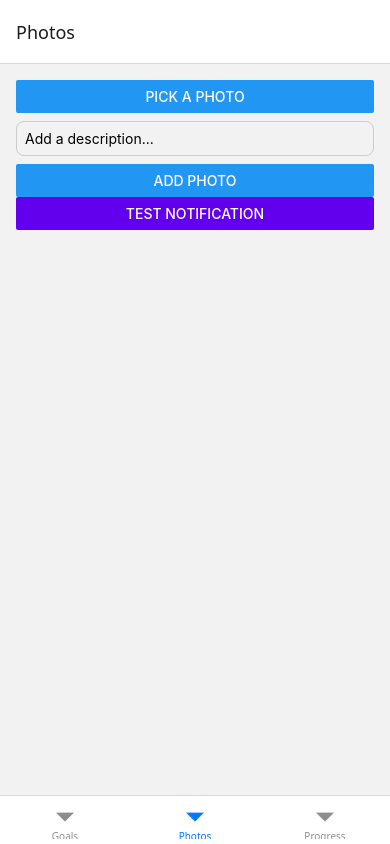
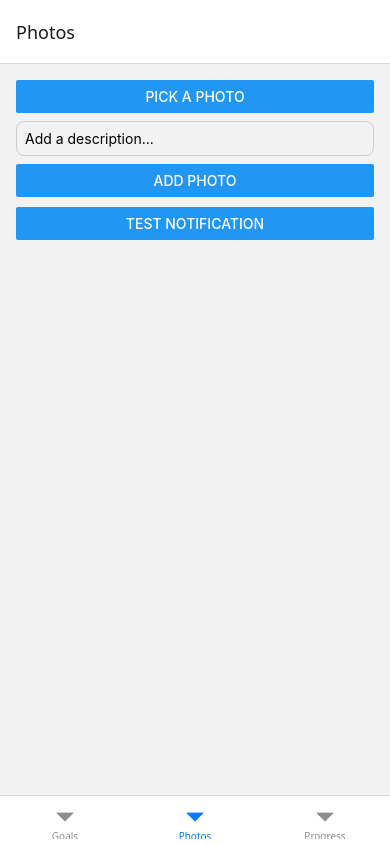
Before and after one commit to pojw/HelloWorld2025, a React Native app in the folder FocusFrameClean/: screen /Photos in a window 390 px wide. Built offline with nearby package versions, Linux system fonts and the light colour scheme.

Commit message:
notifcaion fixed and messgae is mathced to it

```diff
--- a/FocusFrameClean/FakeNotification.js
+++ b/FocusFrameClean/FakeNotification.js
@@ -1,60 +1,49 @@
-import React, { useEffect } from "react";
+import React from "react";
 import { View, Text, Image, StyleSheet, Animated } from "react-native";
 
-export default function FakeNotification({ visible, data, onHide }) {
-  const slideAnim = new Animated.Value(-100); // start above the screen
-
-  useEffect(() => {
-    if (visible && data) {
-      // Slide down
-      Animated.timing(slideAnim, {
-        toValue: 0,
-        duration: 300,
-        useNativeDriver: true,
-      }).start();
-
-      // Hide after 3 seconds
-      const timer = setTimeout(() => {
-        Animated.timing(slideAnim, {
-          toValue: -100,
-          duration: 300,
-          useNativeDriver: true,
-        }).start(() => onHide());
-      }, 3000);
-
-      return () => clearTimeout(timer);
-    }
-  }, [visible, data]);
-
-  if (!visible || !data) return null;
+export default function FakeNotification({ visible, photoMessage }) {
+  if (!visible || !photoMessage) return null;
 
   return (
-    <Animated.View
-      style={[styles.container, { transform: [{ translateY: slideAnim }] }]}
-    >
-      {data.imageUri && (
-        <Image source={{ uri: data.imageUri }} style={styles.image} />
+    <View style={styles.container}>
+      {photoMessage.uri && (
+        <Image source={{ uri: photoMessage.uri }} style={styles.image} />
       )}
-      <Text style={styles.text}>{data.message}</Text>
-    </Animated.View>
+      <Text style={styles.text}>
+        {photoMessage.aiMessage || photoMessage.description}
+      </Text>
+    </View>
   );
 }
 
 const styles = StyleSheet.create({
   container: {
     position: "absolute",
-    top: 0,
-    left: 0,
-    right: 0,
-    backgroundColor: "#333",
+    top: -30, // tweak this to move banner lower/higher
+    left: 10,
+    right: 10,
+    backgroundColor: "rgba(0,0,0,0.9)",
+    padding: 12,
+    borderRadius: 12,
     flexDirection: "row",
     alignItems: "center",
-    padding: 10,
-    zIndex: 1000,
-    borderBottomLeftRadius: 8,
-    borderBottomRightRadius: 8,
-    marginHorizontal: 8,
+    zIndex: 999,
+    shadowColor: "#000",
+    shadowOffset: { width: 0, height: 3 },
+    shadowOpacity: 0.3,
+    shadowRadius: 5,
+    elevation: 5,
   },
-  image: { width: 50, height: 50, borderRadius: 8, marginRight: 10 },
-  text: { color: "#fff", flex: 1 },
+  image: {
+    width: 50, // slightly bigger image
+    height: 60,
+    borderRadius: 8,
+    marginRight: 12,
+  },
+  text: {
+    color: "white",
+    fontWeight: "bold",
+    flex: 1,
+    fontSize: 16,
+  },
 });
--- a/FocusFrameClean/PhotosScreen.js
+++ b/FocusFrameClean/PhotosScreen.js
@@ -7,19 +7,26 @@ import {
   Image,
   StyleSheet,
   FlatList,
+  TouchableOpacity,
 } from "react-native";
 import * as ImagePicker from "expo-image-picker";
 import AsyncStorage from "@react-native-async-storage/async-storage";
+import { Ionicons } from "@expo/vector-icons";
 import FakeNotification from "./FakeNotification";
+import { generateMiniMessage } from "./aiHelper";
 
 export default function PhotoScreen() {
   const [photos, setPhotos] = useState([]);
   const [description, setDescription] = useState("");
   const [selectedImage, setSelectedImage] = useState(null);
+  const [editingId, setEditingId] = useState(null);
 
-  // Notification state
   const [notifVisible, setNotifVisible] = useState(false);
-  const [notifData, setNotifData] = useState(null);
+  const [notifPhotoMessage, setNotifPhotoMessage] = useState(null);
+
+  useEffect(() => {
+    loadPhotos();
+  }, []);
 
   const pickImage = async () => {
     const result = await ImagePicker.launchImageLibraryAsync({
@@ -33,48 +40,65 @@ export default function PhotoScreen() {
     }
   };
 
-  const addPhoto = async () => {
-    if (!selectedImage || !description.trim()) return;
-
-    const newPhoto = {
-      id: Date.now().toString(),
-      uri: selectedImage,
-      description, // this will act as the quote/message for notification
-    };
-
-    const updatedPhotos = [...photos, newPhoto];
-    setPhotos(updatedPhotos);
-    setSelectedImage(null);
-    setDescription("");
-
-    await AsyncStorage.setItem("photos", JSON.stringify(updatedPhotos));
-  };
-
   const loadPhotos = async () => {
     const saved = await AsyncStorage.getItem("photos");
     if (saved) setPhotos(JSON.parse(saved));
   };
 
-  useEffect(() => {
-    loadPhotos();
-  }, []);
+  const addPhoto = async () => {
+    if (!selectedImage || !description.trim()) return;
 
-  // Trigger a notification with a random photo+quote pair
+    if (editingId) {
+      const updatedPhotos = photos.map((p) =>
+        p.id === editingId
+          ? { ...p, description, aiMessage: generateMiniMessage(description) }
+          : p
+      );
+      setPhotos(updatedPhotos);
+      setEditingId(null);
+    } else {
+      const newPhoto = {
+        id: Date.now().toString(),
+        uri: selectedImage,
+        description,
+        aiMessage: generateMiniMessage(description),
+      };
+      setPhotos([...photos, newPhoto]);
+    }
+
+    setSelectedImage(null);
+    setDescription("");
+    await AsyncStorage.setItem("photos", JSON.stringify(photos));
+  };
+
+  const editPhoto = (photo) => {
+    setEditingId(photo.id);
+    setSelectedImage(photo.uri);
+    setDescription(photo.description);
+  };
+
+  const deletePhoto = async (id) => {
+    const filtered = photos.filter((p) => p.id !== id);
+    setPhotos(filtered);
+    await AsyncStorage.setItem("photos", JSON.stringify(filtered));
+  };
+
   const triggerNotification = () => {
     if (photos.length === 0) return;
-
     const randomIndex = Math.floor(Math.random() * photos.length);
-    const randomPhoto = photos[randomIndex];
-
-    setNotifData({
-      imageUri: randomPhoto.uri,
-      message: randomPhoto.description,
-    });
+    setNotifPhotoMessage(photos[randomIndex]);
     setNotifVisible(true);
+    setTimeout(() => setNotifVisible(false), 4000);
   };
 
   return (
     <View style={styles.container}>
+      {/* Fake notification banner */}
+      <FakeNotification
+        photoMessage={notifPhotoMessage}
+        visible={notifVisible}
+      />
+
       <Button title="Pick a photo" onPress={pickImage} />
       {selectedImage && (
         <Image source={{ uri: selectedImage }} style={styles.image} />
@@ -86,14 +110,15 @@ export default function PhotoScreen() {
         onChangeText={setDescription}
         onSubmitEditing={addPhoto}
       />
-      <Button title="Add Photo" onPress={addPhoto} />
+      <Button
+        title={editingId ? "Update Photo" : "Add Photo"}
+        onPress={addPhoto}
+      />
 
-      {/* Test notification button */}
-      <Button
-        title="Test Notification"
-        onPress={triggerNotification}
-        color="#6200EE"
-      />
+      {/* Test Notification Button */}
+      <View style={{ marginVertical: 10 }}>
+        <Button title="Test Notification" onPress={triggerNotification} />
+      </View>
 
       <FlatList
         data={photos}
@@ -103,16 +128,21 @@ export default function PhotoScreen() {
             <Image source={{ uri: item.uri }} style={styles.imageSmall} />
             <View style={{ flex: 1, marginLeft: 10 }}>
               <Text style={styles.description}>{item.description}</Text>
+              <Text style={styles.aiMessage}>{item.aiMessage}</Text>
+            </View>
+            <View style={styles.icons}>
+              <TouchableOpacity
+                onPress={() => editPhoto(item)}
+                style={{ marginRight: 10 }}
+              >
+                <Ionicons name="create-outline" size={24} color="#555" />
+              </TouchableOpacity>
+              <TouchableOpacity onPress={() => deletePhoto(item.id)}>
+                <Ionicons name="trash-outline" size={24} color="red" />
+              </TouchableOpacity>
             </View>
           </View>
         )}
-      />
-
-      {/* Fake notification */}
-      <FakeNotification
-        visible={notifVisible}
-        data={notifData}
-        onHide={() => setNotifVisible(false)}
       />
     </View>
   );
@@ -131,4 +161,6 @@ const styles = StyleSheet.create({
   imageSmall: { width: 60, height: 60, borderRadius: 8 },
   photoItem: { flexDirection: "row", alignItems: "center", marginBottom: 12 },
   description: { fontWeight: "bold" },
+  aiMessage: { fontStyle: "italic", color: "gray" },
+  icons: { flexDirection: "row", alignItems: "center" },
 });
--- a/FocusFrameClean/package.json
+++ b/FocusFrameClean/package.json
@@ -25,7 +25,8 @@
     "react-native-safe-area-context": "~5.6.0",
     "react-native-screens": "~4.16.0",
     "react-native-vector-icons": "^10.3.0",
-    "@react-native-picker/picker": "2.11.1"
+    "@react-native-picker/picker": "2.11.1",
+    "@expo/vector-icons": "^15.0.2"
   },
   "private": true
 }
```
Also changed, not shown: 1 other file (tests, documents, lock files or other folders).
